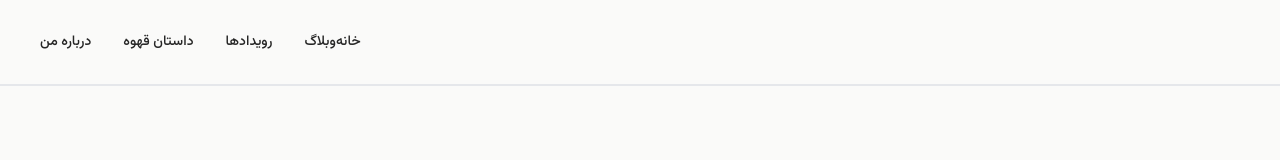
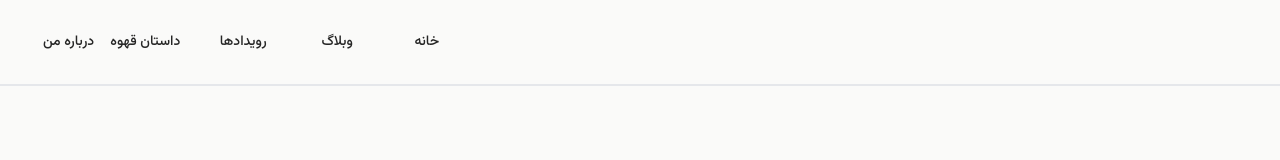
Before and after one commit to MhmmdEmmi/the-need-for-coffee, a React (Vite) app: page / in a window 1280 px wide. Shown: the top 160 px of the page. Built offline with nearby package versions, Linux system fonts and the light colour scheme.

Commit message:
fix: column gap in a tag navbar

```diff
--- a/src/components/Navbar.jsx
+++ b/src/components/Navbar.jsx
@@ -29,7 +29,7 @@ const Navbar = () => {
             </button>
           </div>
 
-          <div className="hidden md:flex space-x-8 md:space-x-8 pl-2">
+          <div className="hidden md:grid md:grid-cols-5 space-x-8 md:space-x-4 pl-2">
             {LINKS.map((link, index) => (
               <a key={index} href={link.link} className="text-sm font-medium">
                 {link.name}
@@ -51,10 +51,9 @@ const Navbar = () => {
             >
               {link.name}
             </a>
-         ))}
+          ))}
         </div>
       </nav>
-
     </>
   );
 };
```
